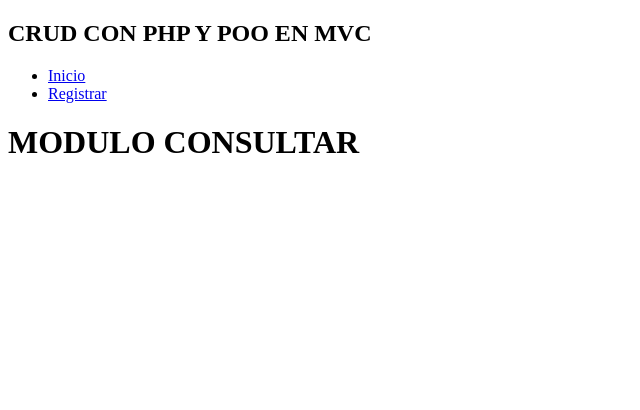
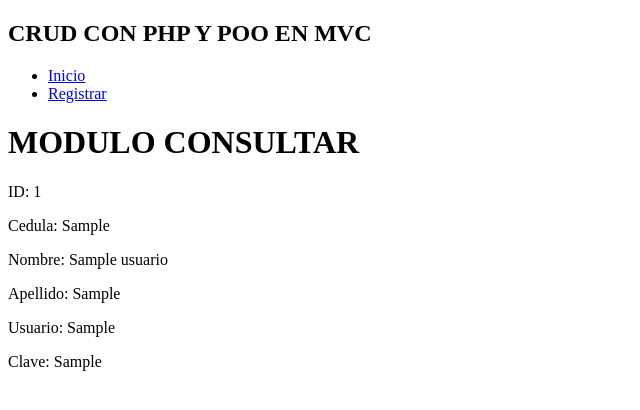
Before and after one commit to camilojuega23-lang/php, a PHP site: page /?cargar=consultar&id=1 in a window 1280 px wide. Shown: the top 410 px of the page, without its empty margins (0-640 px from the left). Run offline with PHP 8.4, Linux system fonts and the light colour scheme; tables that the repository leaves empty or names only in its code hold one stand-in row (values such as "Sample post").

Commit message:
Add consult and delete functionality for user records; update views for consultar and eliminar

```diff
--- a/controladores/ControladorUsuarios.php
+++ b/controladores/ControladorUsuarios.php
@@ -23,6 +23,15 @@ class ControladorUsuarios
 
         $resultado = $this->usuario->crear();
         return $resultado;
+    }
 
+    public function consultar($id){
+        $this->usuario->set("id",$id);
+        return $this->usuario->consultar();
+    }
+
+    public function eliminar($id){
+        $this->usuario->set("id",$id);
+        $this->usuario->eliminar();
     }
 }
--- a/modelos/Usuarios.php
+++ b/modelos/Usuarios.php
@@ -51,6 +51,30 @@ class Usuarios
             return false;
         }
     }
+
+    //funcion para consultar un registro segun su id
+    public function consultar(){
+        $sql = "SELECT * FROM usuarios WHERE id_usuario = '$this->id'";
+
+        $resultado = $this->con->consultaRetorno($sql);
+
+        $registro = mysqli_fetch_assoc($resultado);
+
+//        $this->id = $registro["id_usuario"];
+//        $this->nombre = $registro["nombre"];
+//        $this->apellidos = $registro["apellidos"];
+//        $this->usuario = $registro["usuario"];
+//        $this->clave = $registro["clave"];
+//        $this->cedula = $registro["cedula"];
+
+        return $registro;
+    }
+
+    public function eliminar(){
+        $sql = "DELETE FROM usuarios WHERE id_usuario = '$this->id'";
+
+        $this->con->consultaSimple($sql);
+    }
 }
 
 //$usuarios = new Usuarios();
--- a/modelos/connection.php
+++ b/modelos/connection.php
@@ -24,8 +24,6 @@
                 //echo se ve desde el navegador, no se ve en la consola de php
                 echo "Error al conectar a la base de datos: $this->db";
 
-            }else{
-                echo "Conexion exitosa a la base de datos: $this->db";
             }
 
         }
--- a/vistas/consultar.php
+++ b/vistas/consultar.php
@@ -1 +1,15 @@
+<?php
+    $controlador = new ControladorUsuarios();
+
+    if (isset($_GET["id"])){
+        $registro = $controlador->consultar($_GET["id"]);
+
+    }
+?>
 <h1>MODULO CONSULTAR</h1>
+<p>ID: <?php echo $registro["id_usuario"]; ?></p>
+<p>Cedula: <?php echo $registro["cedula"]; ?></p>
+<p>Nombre: <?php echo $registro["nombre"]; ?></p>
+<p>Apellido: <?php echo $registro["apellidos"]; ?></p>
+<p>Usuario: <?php echo $registro["usuario"]; ?></p>
+<p>Clave: <?php echo $registro["clave"]; ?></p>
```
Also changed, not shown: vistas/eliminar.php (+37 -0 lines).
